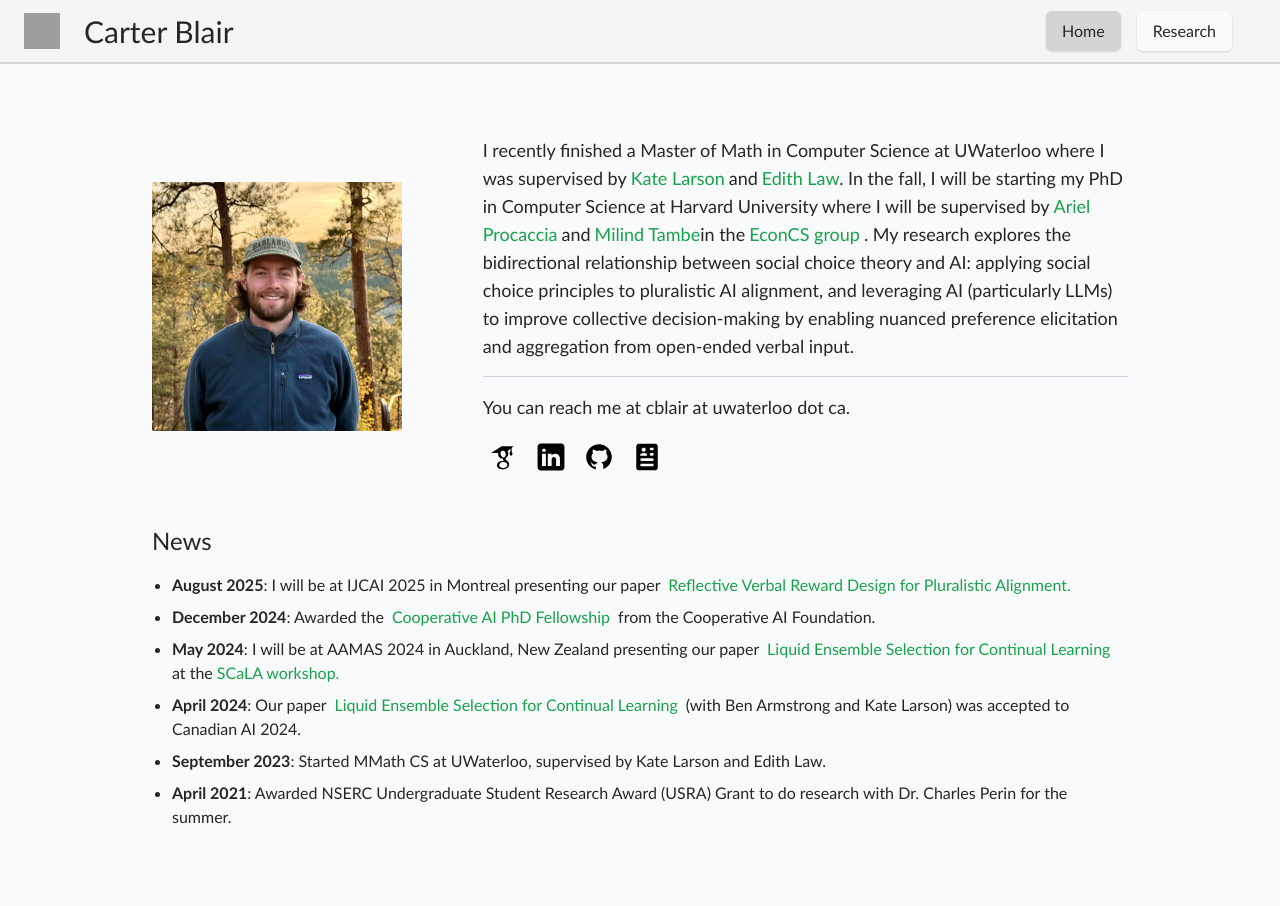
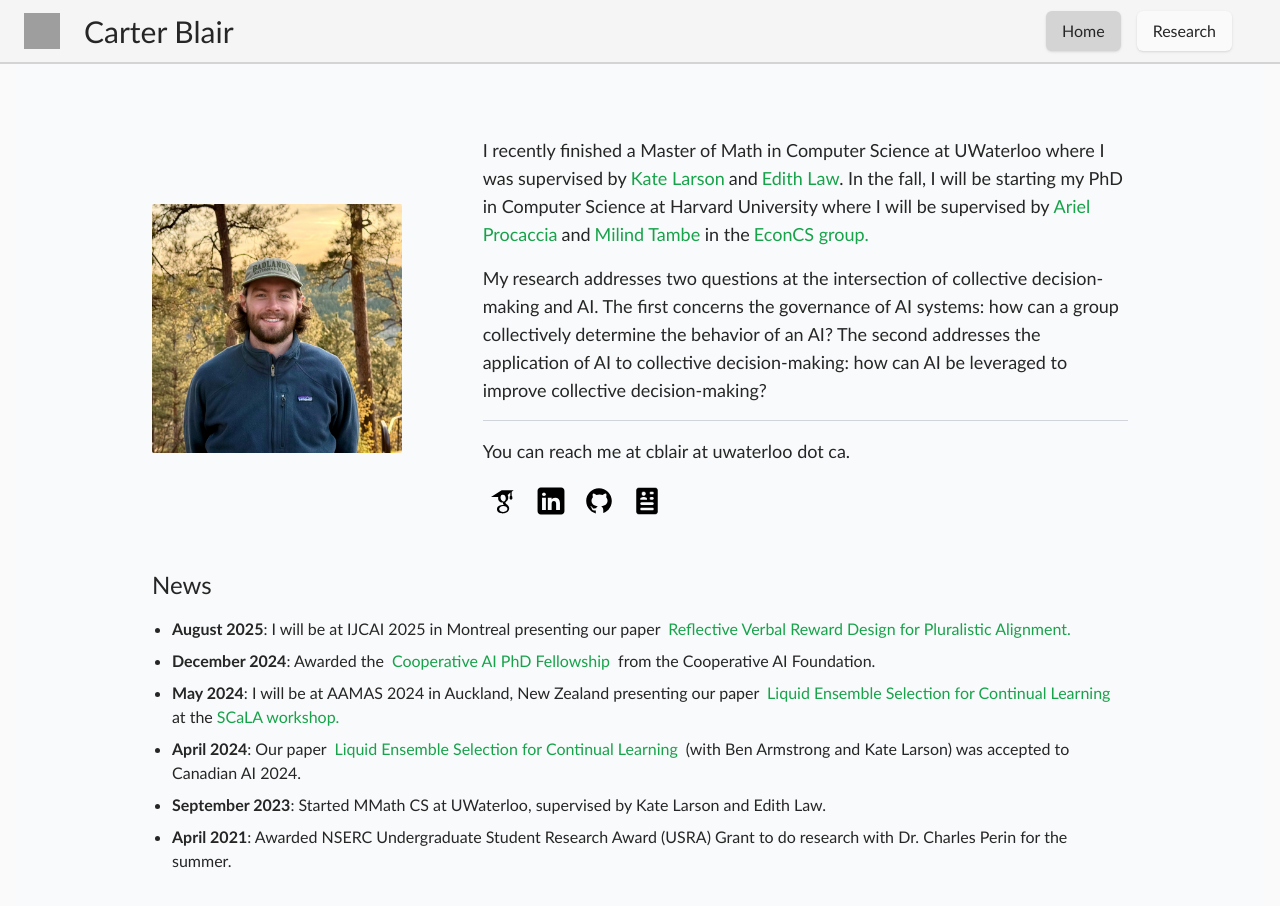
Before and after one commit to cartgr/cartgr.github.io, a Next.js app: page / in a window 1280 px wide. Shown: the top 906 px of the page. Before the commit the page ends 877 px from the top, so only its background shows below. Built offline with nearby package versions, Linux system fonts and the light colour scheme; grey boxes are pictures that could not be loaded.

Commit message:
update bio

```diff
--- a/src/app/components/Profile.jsx
+++ b/src/app/components/Profile.jsx
@@ -105,7 +105,7 @@ function Biography() {
           rel="noopener noreferrer">
           Milind Tambe
         </a>
-        in the
+        {' '}in the
         <a href="https://econcs.seas.harvard.edu/"
           className="hover:shadow-sm transition-all hover:px-1 hover:py-1 hover:rounded duration-300 ease-in-out mx-1"
           style={{color: '#16a34a'}}
@@ -119,9 +119,11 @@ function Biography() {
           }}
           target="_blank"
           rel="noopener noreferrer">
-          EconCS group
-        </a>.
-        My research explores the bidirectional relationship between social choice theory and AI: applying social choice principles to pluralistic AI alignment, and leveraging AI (particularly LLMs) to improve collective decision-making by enabling nuanced preference elicitation and aggregation from open-ended verbal input.
+          EconCS group.
+        </a>
+      </p>
+      <p className='mb-4 text-neutral-800 mt-2'>
+        My research addresses two questions at the intersection of collective decision-making and AI. The first concerns the governance of AI systems: how can a group collectively determine the behavior of an AI? The second addresses the application of AI to collective decision-making: how can AI be leveraged to improve collective decision-making?
       </p>
       <hr className="border-gray-300 mb-4" />
       <p className='text-neutral-800 mb-4'>
--- a/src/app/publications/page.js
+++ b/src/app/publications/page.js
@@ -37,7 +37,7 @@ export default function PublicationsPage() {
             </p>
             <div className={`overflow-hidden transition-all duration-500 ease-in-out ${blurbExpanded ? 'max-h-96 opacity-100' : 'max-h-0 opacity-0'}`}>
               <p className="mt-3">
-                Both of these directions benefit from obtaining high quality preference data. As such, I am interested in methods for <button onClick={() => toggleFilter('Preference Elicitation')} className="text-green-600 hover:underline cursor-pointer">eliciting nuanced and unconstrained preferences</button>, for example verbally with LLMs. This preference data informs my work in two ways. First, for <button onClick={() => toggleFilter('Alignment')} className="text-green-600 hover:underline cursor-pointer">alignment</button>, I am interested in applying ideas from <button onClick={() => toggleFilter('Social Choice')} className="text-green-600 hover:underline cursor-pointer">social choice</button> and reinforcement learning to help transform this (offline) preference data into normatively desirable policies. Second, for <button onClick={() => toggleFilter('Generative Social Choice')} className="text-green-600 hover:underline cursor-pointer">generative social choice</button>, I am interested in turning this verbal preference data into collective textual outputs such as consensus statements or representative slates of statements with theoretical guarantees.
+                Both of these directions benefit from obtaining high quality preference data. As such, I am interested in methods for <button onClick={() => toggleFilter('Preference Elicitation')} className="text-green-600 hover:underline cursor-pointer">eliciting nuanced and unconstrained preferences</button>, for example verbally with LLMs. This preference data informs my work in two ways. First, for <button onClick={() => toggleFilter('Alignment')} className="text-green-600 hover:underline cursor-pointer">alignment</button>, I am interested in applying ideas from <button onClick={() => toggleFilter('Social Choice')} className="text-green-600 hover:underline cursor-pointer">social choice</button> and reinforcement learning to help transform this preference data into normatively desirable policies. Second, for <button onClick={() => toggleFilter('Generative Social Choice')} className="text-green-600 hover:underline cursor-pointer">generative social choice</button>, I am interested in turning this verbal preference data into collective textual outputs such as consensus statements or representative slates of statements with theoretical guarantees.
               </p>
             </div>
           </div>
```
